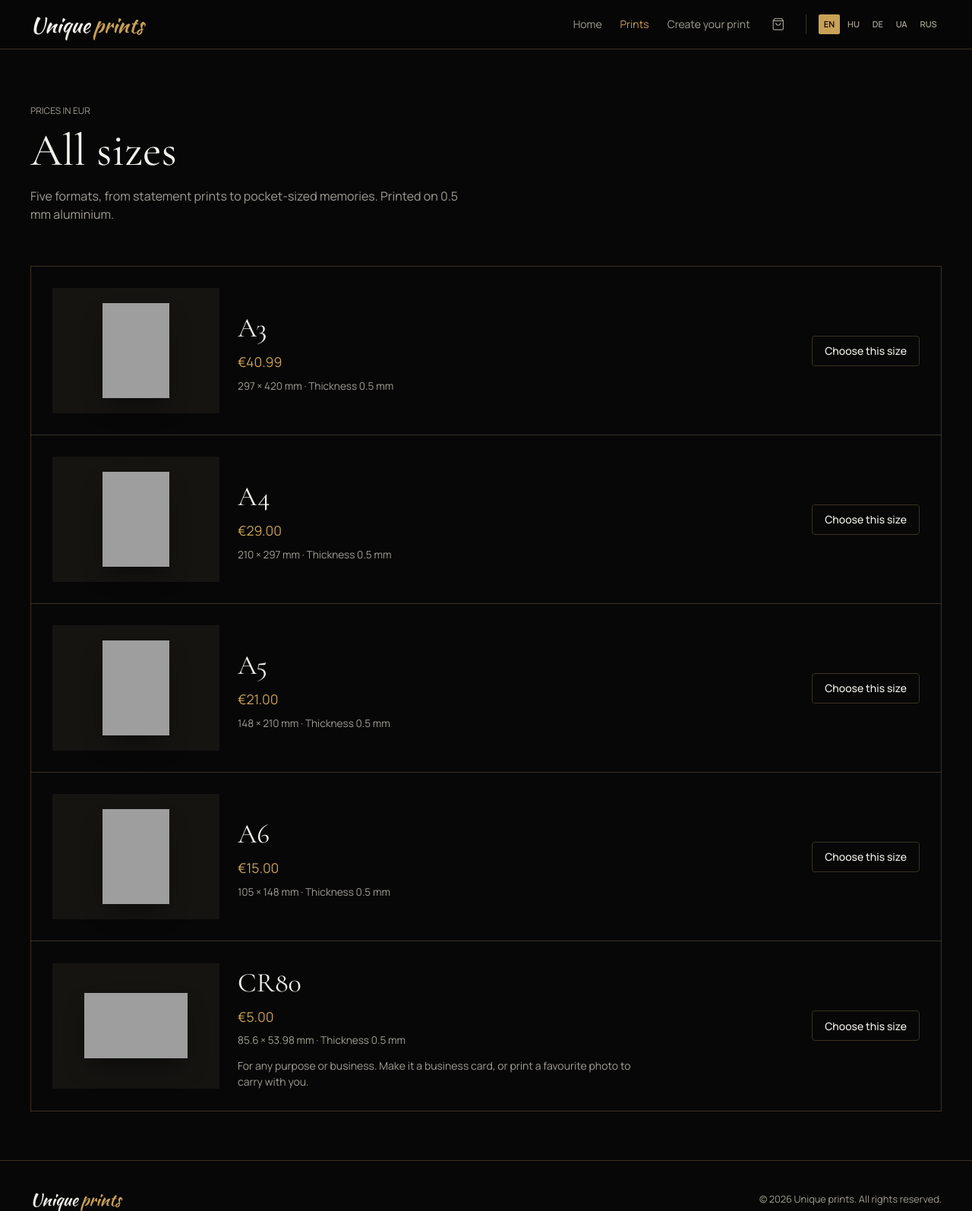
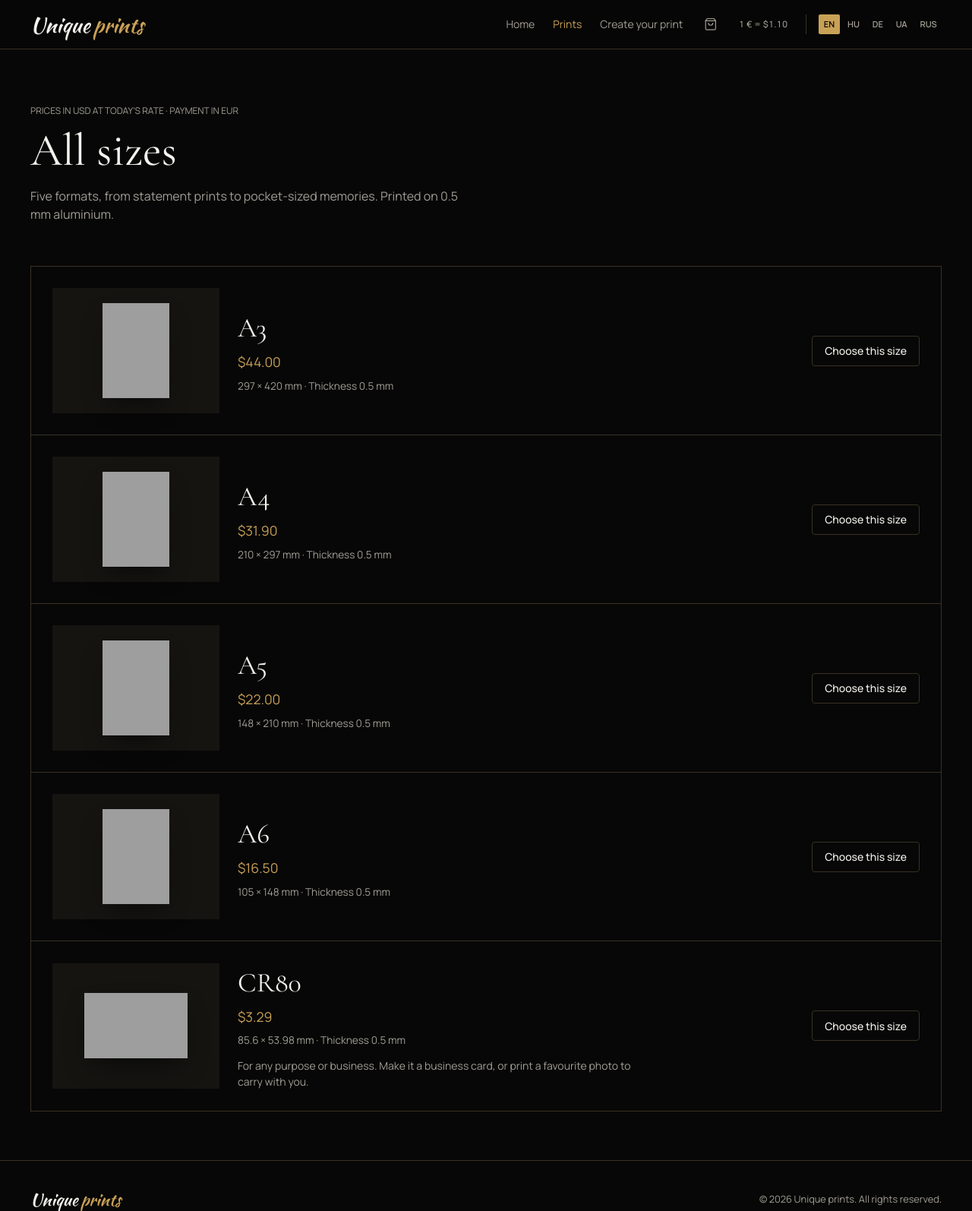
Before and after one commit to Zombik404/Unique-Prints, a PHP site: page /prints.html in a window 1280 px wide. Shown: the top 1594 px of the page at 76% size. Run offline with PHP 8.4, Linux system fonts and the light colour scheme; data that the repository does not hold is empty; grey boxes are pictures that could not be loaded.

Commit message:
Show prices in the visitor's language currency; new prices
- A3 40.00, A5 20.00, CR80 2.99 EUR
- display_currencies: EN USD, HU HUF, DE EUR, UA UAH, RUS RUB
- daily EUR rates from open.er-api.com cached in data/fx.json,
  with hourly retry and config fallback when the source is down
- current rate shown at top right; checkout and order page also
  show the amount in EUR, which is what the customer pays

Co-Authored-By: Claude Opus 5.5 <noreply@anthropic.com>
Claude-Session: https://claude.ai/code/session_01H1KbVXWFrJyrJzHGsquowd

```diff
--- a/api/config.php
+++ b/api/config.php
@@ -29,12 +29,23 @@ return [
     // ── Prices (EUR) ────────────────────────────────────────────────────
     'currency' => 'EUR',
     'sizes' => [
-        ['id' => 'A3',   'w' => 297,  'h' => 420,   'price' => 40.99],
+        ['id' => 'A3',   'w' => 297,  'h' => 420,   'price' => 40.00],
         ['id' => 'A4',   'w' => 210,  'h' => 297,   'price' => 29.00],
-        ['id' => 'A5',   'w' => 148,  'h' => 210,   'price' => 21.00],
+        ['id' => 'A5',   'w' => 148,  'h' => 210,   'price' => 20.00],
         ['id' => 'A6',   'w' => 105,  'h' => 148,   'price' => 15.00],
-        ['id' => 'CR80', 'w' => 85.6, 'h' => 53.98, 'price' => 5.00],
+        ['id' => 'CR80', 'w' => 85.6, 'h' => 53.98, 'price' => 2.99],
     ],
+
+    // ── Display currency per site language ─────────────────────────────
+    // Prices are set and paid in EUR (above). Visitors see them converted into
+    // the currency of the language they picked; checkout also shows the EUR amount.
+    // Use 'EUR' for a language to show euros without conversion.
+    'display_currencies' => ['en' => 'USD', 'hu' => 'HUF', 'de' => 'EUR', 'uk' => 'UAH', 'ru' => 'RUB'],
+    // Exchange rates are fetched from this address once a day (free, no key needed)
+    // and kept in data/fx.json. If the address cannot be reached, the last saved
+    // rates are used, and if there are none yet, the rates below (1 EUR = ...).
+    'fx_url' => 'https://open.er-api.com/v6/latest/EUR',
+    'fx_fallback' => ['USD' => 1.10, 'HUF' => 365, 'UAH' => 50.2, 'RUB' => 91.1],
 
     // Printing on the back of the plate costs this percent of the format price (for the material used).
     'back_side_percent' => 50,
--- a/api/index.php
+++ b/api/index.php
@@ -30,6 +30,7 @@ function action_catalogue(): void
         'telegram' => cfg('telegram_operator'),
         'backPercent' => (float) (cfg('back_side_percent') ?? 50),
         'shipping' => ['countries' => cfg('shipping')['countries'], 'defaultCarriers' => cfg('shipping')['defaultCarriers']],
+        'fx' => (function () { $fx = fx_rates(); return ['base' => 'EUR', 'currencies' => display_currencies(), 'rates' => (object) $fx['rates'], 'date' => $fx['date']]; })(),
     ]);
 }
 
--- a/assets/css/styles.css
+++ b/assets/css/styles.css
@@ -101,9 +101,12 @@ button { cursor: pointer; }
 .langs button { border: 0; background: transparent; color: var(--muted-foreground); font-size: .7rem; font-weight: 600; padding: .3rem .4rem; border-radius: 2px; }
 .langs button:hover { color: var(--foreground); }
 .langs button.active { background: var(--primary); color: var(--primary-foreground); }
+.fx-rate { font-size: .72rem; font-weight: 500; letter-spacing: .02em; color: var(--muted-foreground); white-space: nowrap; font-variant-numeric: tabular-nums; cursor: default; }
 .mobile-nav { display: none; }
 @media (max-width: 820px) {
   .nav .nav-text { display: none; }
+  .site-header .bar { position: relative; }
+  .nav .fx-rate { position: absolute; right: 1.25rem; bottom: .3rem; font-size: .62rem; line-height: 1; }
   .nav { gap: .75rem; }
   .langs { padding-left: .5rem; gap: 0; }
   .langs button { padding: .3rem .3rem; }
--- a/assets/js/app.js
+++ b/assets/js/app.js
@@ -5,11 +5,11 @@
 
   // Fallback catalogue (the live prices always come from the server, api/config.php)
   const FALLBACK_SIZES = [
-    { id: "A3", w: 297, h: 420, price: 40.99 },
+    { id: "A3", w: 297, h: 420, price: 40.0 },
     { id: "A4", w: 210, h: 297, price: 29.0 },
-    { id: "A5", w: 148, h: 210, price: 21.0 },
+    { id: "A5", w: 148, h: 210, price: 20.0 },
     { id: "A6", w: 105, h: 148, price: 15.0 },
-    { id: "CR80", w: 85.6, h: 53.98, price: 5.0 },
+    { id: "CR80", w: 85.6, h: 53.98, price: 2.99 },
   ];
 
   // Images: put your own files in assets/img/. If they are missing, the original ones are used.
@@ -59,10 +59,36 @@
     (root || document).querySelectorAll("[data-i18n-placeholder]").forEach((el) => { el.placeholder = t(el.getAttribute("data-i18n-placeholder")); });
   }
 
+  // ---------- money ----------
+  // Prices live in EUR. Each language shows them converted at the server's daily rate
+  // (api/config.php → display_currencies). Orders and payment stay in EUR: use formatPaid for that.
+  const LOCALES = { en: "en-US", hu: "hu-HU", de: "de-DE", uk: "uk-UA", ru: "ru-RU" };
+  const WHOLE = { HUF: true, UAH: true, RUB: true }; // shown without cents
+  let FX = null; // { currencies: {lang: code}, rates: {code: 1 EUR = x}, date }
+  function displayCurrency() {
+    const c = FX && FX.currencies && FX.currencies[lang];
+    return c && c !== "EUR" && FX.rates && FX.rates[c] > 0 ? c : "EUR";
+  }
+  function fmt(n, cur, digits) {
+    const loc = cur === "EUR" ? (lang === "en" ? "en-IE" : LOCALES[lang] || lang) : LOCALES[lang] || "en-US";
+    try { return new Intl.NumberFormat(loc, { style: "currency", currency: cur, minimumFractionDigits: digits, maximumFractionDigits: digits }).format(Number(n)); }
+    catch (e) { return Number(n).toFixed(digits) + " " + cur; }
+  }
+  function formatPaid(n) { return fmt(n, "EUR", 2); }
   function formatEUR(n) {
-    const loc = lang === "en" ? "en-IE" : lang;
-    try { return new Intl.NumberFormat(loc, { style: "currency", currency: "EUR" }).format(Number(n)); }
-    catch (e) { return "€" + Number(n).toFixed(2); }
+    const c = displayCurrency();
+    if (c === "EUR") return formatPaid(n);
+    return fmt(Number(n) * FX.rates[c], c, WHOLE[c] ? 0 : 2);
+  }
+  function isConverted() { return displayCurrency() !== "EUR"; }
+  function renderFx() {
+    const c = displayCurrency();
+    let text = "", title = "";
+    if (c !== "EUR") {
+      text = "1 € = " + fmt(FX.rates[c], c, 2);
+      title = t("fx.title") + (FX.date ? " · " + new Date(FX.date * 1000).toLocaleDateString(LOCALES[lang] || lang) : "");
+    }
+    document.querySelectorAll("[data-fx]").forEach((el) => { el.textContent = text; el.title = title; el.hidden = !text; });
   }
 
   // ---------- catalogue ----------
@@ -72,7 +98,8 @@
       cataloguePromise = fetch(API + "?action=catalogue", { headers: { Accept: "application/json" } })
         .then((r) => (r.ok ? r.json() : Promise.reject()))
         .then((d) => (d && d.sizes && d.sizes.length ? d : { sizes: FALLBACK_SIZES, telegram: "UniqueOper", shipping: null, backPercent: 50 }))
-        .catch(() => ({ sizes: FALLBACK_SIZES, telegram: "UniqueOper", shipping: null, backPercent: 50 }));
+        .catch(() => ({ sizes: FALLBACK_SIZES, telegram: "UniqueOper", shipping: null, backPercent: 50 }))
+        .then((d) => { FX = d.fx || null; renderFx(); return d; });
     }
     return cataloguePromise;
   }
@@ -115,6 +142,7 @@
           link("index.html", "nav.home", "home") + link("prints.html", "nav.prints", "prints") + link("create.html", "nav.create", "create") +
           '<a href="cart.html" class="cart-link' + (p === "cart" || p === "checkout" ? " active" : "") + '" aria-label="' + t("nav.cart") + '">' + ICONS.bag +
             '<span class="cart-count" data-cart-count hidden>0</span></a>' +
+          '<span class="fx-rate" data-fx hidden></span>' +
           '<div class="langs" role="group" aria-label="Language">' +
             window.UP_LANGS.map((l) => '<button type="button" data-lang="' + l + '" class="' + (l === lang ? "active" : "") + '" aria-pressed="' + (l === lang) + '">' + window.UP_LANG_LABELS[l] + "</button>").join("") +
           "</div>" +
@@ -123,6 +151,8 @@
       '<nav class="mobile-nav" aria-label="Mobile">' + mlink("index.html", "nav.home", "home") + mlink("prints.html", "nav.prints", "prints") + mlink("create.html", "nav.create", "create") + mlink("cart.html", "nav.cart", "cart") + "</nav>";
     el.querySelectorAll("[data-lang]").forEach((b) => b.addEventListener("click", () => setLang(b.getAttribute("data-lang"))));
     updateCartCount();
+    renderFx();
+    catalogue();
   }
   function renderFooter() {
     const el = document.getElementById("site-footer");
@@ -176,7 +206,7 @@
     return "width:" + width + ";aspect-ratio:" + ratio + ";" + (image ? "--print-image:url('" + image + "')" : "");
   }
 
-  window.UP = { unitPrice, t, setLang, get lang() { return lang; }, applyI18n, formatEUR, catalogue, getCart, saveCart, updateCartCount, ICONS, img, bgImage, toast, esc, plateStyle, API };
+  window.UP = { unitPrice, t, setLang, get lang() { return lang; }, applyI18n, formatEUR, formatPaid, isConverted, currency: displayCurrency, catalogue, getCart, saveCart, updateCartCount, ICONS, img, bgImage, toast, esc, plateStyle, API };
 
   document.documentElement.lang = lang;
   document.addEventListener("DOMContentLoaded", () => {
--- a/assets/js/checkout.js
+++ b/assets/js/checkout.js
@@ -44,6 +44,7 @@ document.addEventListener("DOMContentLoaded", async () => {
     $("summary").innerHTML =
       cart.map((i) => '<div class="summary-line"><span style="display:flex;gap:.6rem;align-items:center"><img src="' + esc(i.thumb) + '" alt="" style="width:36px;height:36px;object-fit:contain;background:var(--secondary)"><span>' + esc(i.size) + " × " + i.qty + (i.back ? ' <span class="two-sided">' + t("cart.twoSided") + "</span>" : "") + "</span></span><span>" + UP.formatEUR(price(i) * i.qty) + "</span></div>").join("") +
       '<div class="summary-line total"><span>' + t("cart.subtotal") + "</span><span>" + UP.formatEUR(subtotal) + "</span></div>" +
+      (UP.isConverted() ? '<div class="summary-line"><span class="muted small">' + t("fx.payEUR") + '</span><span class="small">' + UP.formatPaid(subtotal) + "</span></div>" : "") +
       '<div class="summary-line"><span class="muted">' + t("cart.shipping") + '</span><span class="muted small">' + t("cart.shippingTbd") + "</span></div>";
   }
 
--- a/assets/js/i18n.js
+++ b/assets/js/i18n.js
@@ -19,7 +19,7 @@ window.UP_DICT = {
     "why.p2": "Printed on aluminium plates with dye-sublimation, your photographs stay a pleasure to look at for years to come. Compared with paper, the difference is noticeable: the plates stand up to knocks and pets' claws, which paper can't boast of.",
     "feat.title": "Featured sizes", "feat.all": "All sizes",
     "cat.title": "All sizes", "cat.sub": "Five formats, from statement prints to pocket-sized memories. Printed on 0.5 mm aluminium.",
-    "cat.thickness": "Thickness 0.5 mm", "cat.choose": "Choose this size", "demo": "Prices in EUR",
+    "cat.thickness": "Thickness 0.5 mm", "cat.choose": "Choose this size", "demo": "Prices in EUR", "demo.fx": "Prices in {cur} at today's rate · payment in EUR", "fx.title": "Today's exchange rate used for all prices", "fx.payEUR": "In euros (payment is in EUR)",
     "cat.cr80": "For any purpose or business. Make it a business card, or print a favourite photo to carry with you.",
     "cta.title": "Ready to print?", "cta.sub": "Upload a photo, choose a size, and see your print before you order.",
     "footer.rights": "All rights reserved.",
@@ -83,7 +83,7 @@ window.UP_DICT = {
     "why.p2": "A szublimációs eljárással alumínium lemezre nyomtatott fotóidban évek múlva is gyönyörködhetsz. A papírhoz képest érezhető a különbség: a lemezek nem félnek az ütésektől és a háziállatok karmaitól, amivel a papír nem dicsekedhet.",
     "feat.title": "Kiemelt méretek", "feat.all": "Összes méret",
     "cat.title": "Összes méret", "cat.sub": "Öt formátum, a nagy nyomatoktól a zsebben hordható emlékekig. 0,5 mm-es alumíniumon.",
-    "cat.thickness": "Vastagság 0,5 mm", "cat.choose": "Ezt választom", "demo": "Árak euróban",
+    "cat.thickness": "Vastagság 0,5 mm", "cat.choose": "Ezt választom", "demo": "Árak euróban", "demo.fx": "Árak: {cur}, mai árfolyamon · fizetés euróban", "fx.title": "A mai árfolyam, amellyel minden ár át van számolva", "fx.payEUR": "Euróban (a fizetés euróban történik)",
     "cat.cr80": "Bármilyen célra vagy vállalkozáshoz. Használd névjegykártyaként, vagy nyomtass rá egy kedvenc fotót, amelyet magaddal vihetsz.",
     "cta.title": "Készen állsz?", "cta.sub": "Tölts fel egy fotót, válassz méretet, és nézd meg a nyomatot rendelés előtt.",
     "footer.rights": "Minden jog fenntartva.",
@@ -147,7 +147,7 @@ window.UP_DICT = {
     "why.p2": "Im Sublimationsdruck auf Aluminiumplatten gedruckt, können Sie Ihre Fotos noch nach Jahren genießen. Im Vergleich zu Papier ist der Unterschied deutlich: Die Platten halten Stößen und den Krallen von Haustieren stand, was Papier nicht von sich behaupten kann.",
     "feat.title": "Beliebte Größen", "feat.all": "Alle Größen",
     "cat.title": "Alle Größen", "cat.sub": "Fünf Formate, vom großen Wandbild bis zur Erinnerung im Taschenformat. Gedruckt auf 0,5 mm Aluminium.",
-    "cat.thickness": "Stärke 0,5 mm", "cat.choose": "Diese Größe wählen", "demo": "Preise in EUR",
+    "cat.thickness": "Stärke 0,5 mm", "cat.choose": "Diese Größe wählen", "demo": "Preise in EUR", "demo.fx": "Preise in {cur} zum Tageskurs · Zahlung in EUR", "fx.title": "Tageskurs, mit dem alle Preise umgerechnet werden", "fx.payEUR": "In Euro (Zahlung in EUR)",
     "cat.cr80": "Für jeden Zweck und jedes Unternehmen. Als Visitenkarte oder als Lieblingsfoto, das Sie immer bei sich tragen.",
     "cta.title": "Bereit zum Drucken?", "cta.sub": "Laden Sie ein Foto hoch, wählen Sie eine Größe und sehen Sie Ihren Druck vor der Bestellung.",
     "footer.rights": "Alle Rechte vorbehalten.",
@@ -211,7 +211,7 @@ window.UP_DICT = {
     "why.p2": "Друк на алюмінієвих пластинах методом сублімаційного друку дає вам змогу милуватися своїми фотографіями й через роки. Порівняно з папером різниця відчутна: пластини не бояться ударів і кігтів домашніх тварин, чим не може похвалитися папір.",
     "feat.title": "Популярні розміри", "feat.all": "Усі розміри",
     "cat.title": "Усі розміри", "cat.sub": "П'ять форматів — від великих настінних принтів до спогадів, що вміщаються в кишеню. Друк на алюмінії 0,5 мм.",
-    "cat.thickness": "Товщина 0,5 мм", "cat.choose": "Обрати цей розмір", "demo": "Ціни в EUR",
+    "cat.thickness": "Товщина 0,5 мм", "cat.choose": "Обрати цей розмір", "demo": "Ціни в EUR", "demo.fx": "Ціни в {cur} за сьогоднішнім курсом · оплата в EUR", "fx.title": "Курс, за яким перераховано всі ціни", "fx.payEUR": "У євро (оплата в EUR)",
     "cat.cr80": "Для будь-якої мети чи бізнесу. Зробіть із нього візитівку або надрукуйте улюблене фото, щоб носити з собою.",
     "cta.title": "Готові друкувати?", "cta.sub": "Завантажте фото, оберіть розмір і подивіться на принт ще до замовлення.",
     "footer.rights": "Усі права захищено.",
@@ -275,7 +275,7 @@ window.UP_DICT = {
     "why.p2": "Печать на алюминиевых пластинах методом сублимационной печати даёт вам возможность любоваться своими фотографиями спустя годы. В сравнении с бумагой разница ощутимая: пластины не боятся ударов и когтей домашних животных, чем не может похвастаться бумага.",
     "feat.title": "Популярные размеры", "feat.all": "Все размеры",
     "cat.title": "Все размеры", "cat.sub": "Пять форматов — от больших настенных принтов до воспоминаний, которые помещаются в карман. Печать на алюминии 0,5 мм.",
-    "cat.thickness": "Толщина 0,5 мм", "cat.choose": "Выбрать этот размер", "demo": "Цены в EUR",
+    "cat.thickness": "Толщина 0,5 мм", "cat.choose": "Выбрать этот размер", "demo": "Цены в EUR", "demo.fx": "Цены в {cur} по сегодняшнему курсу · оплата в EUR", "fx.title": "Курс, по которому пересчитаны все цены", "fx.payEUR": "В евро (оплата в EUR)",
     "cat.cr80": "Для любых целей или бизнеса. Сделайте из него визитку или напечатайте любимое фото, чтобы носить с собой.",
     "cta.title": "Готовы печатать?", "cta.sub": "Загрузите фото, выберите размер и посмотрите на принт ещё до заказа.",
     "footer.rights": "Все права защищены.",
--- a/order.html
+++ b/order.html
@@ -51,6 +51,7 @@
             '<div class="summary-line total"><span>' + t("ord.subtotal") + "</span><span>" + UP.formatEUR(order.subtotal) + "</span></div>" +
             '<div class="summary-line"><span class="muted">' + t("ord.shipping") + " (" + esc(order.carrier) + ", " + t(order.delivery === "pickup" ? "co.pickup" : "co.home") + ')</span><span>' + (order.shipping_cost != null ? UP.formatEUR(order.shipping_cost) : '<span class="muted small">' + t("ord.tbd") + "</span>") + "</span></div>" +
             (order.total != null ? '<div class="summary-line total"><span>' + t("ord.total") + "</span><span>" + UP.formatEUR(order.total) + "</span></div>" : "") +
+            (UP.isConverted() ? '<div class="summary-line"><span class="muted small">' + t("fx.payEUR") + '</span><span class="small">' + UP.formatPaid(order.total != null ? order.total : order.subtotal) + "</span></div>" : "") +
           "</div>" +
           '<p class="muted xsmall" style="margin-top:1rem">' + t("ord.keep") + "</p>";
         document.getElementById("copy").onclick = async () => {
--- a/prints.html
+++ b/prints.html
@@ -17,7 +17,7 @@
   <header id="site-header"></header>
   <main class="container-site" style="padding-bottom:4rem">
     <div class="page-head">
-      <p class="eyebrow text-primary" data-i18n="demo">Prices in EUR</p>
+      <p class="eyebrow text-primary" id="cur-note">&nbsp;</p>
       <h1 data-i18n="cat.title">All sizes</h1>
       <p data-i18n="cat.sub"></p>
     </div>
@@ -29,6 +29,8 @@
       const heroUrl = await UP.bgImage("hero");
       const render = async () => {
         const { sizes } = await UP.catalogue();
+        const cur = UP.currency();
+        document.getElementById("cur-note").textContent = cur === "EUR" ? UP.t("demo") : UP.t("demo.fx", { cur });
         document.getElementById("catalogue").innerHTML = sizes.map((s) =>
           '<article class="cat-row">' +
             '<div class="frame"><div class="plate print-photo" style="width:' + (s.w > s.h ? "62%" : "40%") + ';aspect-ratio:' + s.w + "/" + s.h + ";" + (heroUrl ? "--print-image:url('" + heroUrl + "')" : "") + "\"></div></div>" +
```
Also changed, not shown: api/lib.php (+67 -0 lines), README.md.
